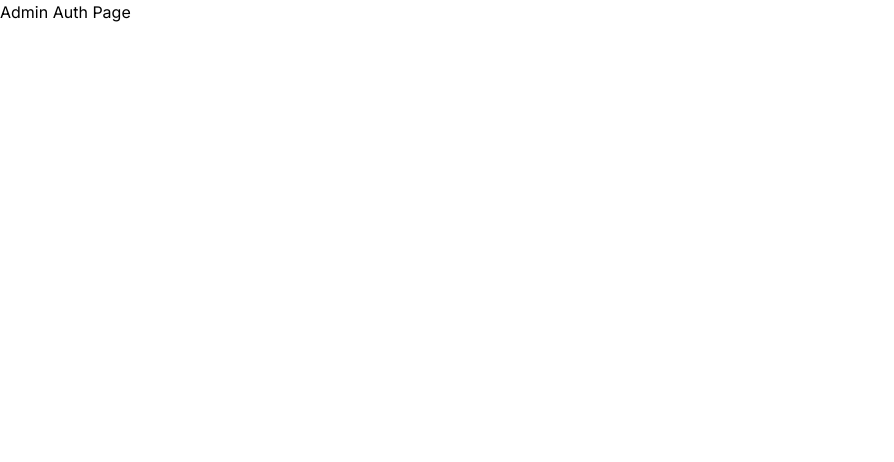
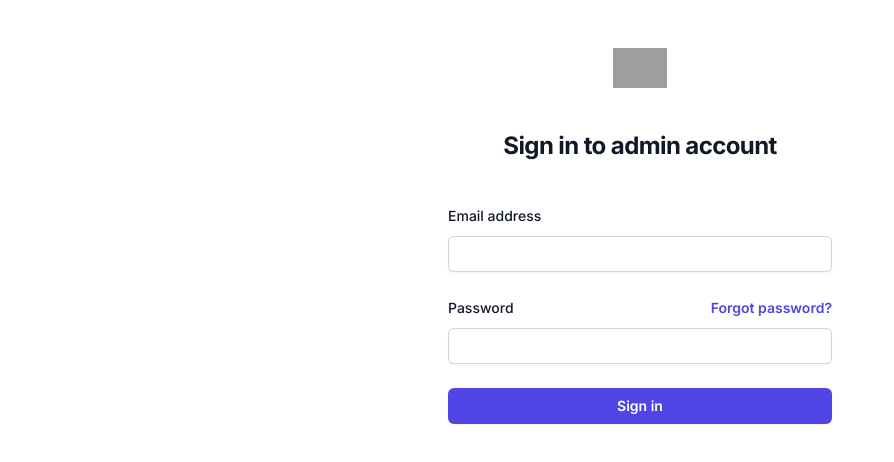
Before and after one commit to Sundayimohowo/flowell-frontend-test, a Next.js app: page /auth/admin in a window 1280 px wide. Shown: the top 462 px of the page, without its empty margins (0-894 px from the left). Built offline with nearby package versions, Linux system fonts and the light colour scheme; grey boxes are pictures that could not be loaded.

Commit message:
feat: admin can sign into their accounts

```diff
--- a/api/auth.api.ts
+++ b/api/auth.api.ts
@@ -23,6 +23,14 @@ export function loginApi(
   });
 }
 
+export function adminLoginApi(
+  payload: UserLoginPayloadType
+): Promise<{ data: { data: { token: string; user: UserType } } }> {
+  return axios.post("/auth/admin/login", payload, {
+    baseURL: `${baseApi.v1}`,
+  });
+}
+
 export function logoutApi(): Promise<{ data: UserType }> {
   return axios.get("/auth/logout", {
     baseURL: `${baseApi.v1}`,
--- a/app/auth/admin/page.tsx
+++ b/app/auth/admin/page.tsx
@@ -1,3 +1,201 @@
+"use client";
+
+import { useState } from "react";
+import { ZodError, z } from "zod";
+
+import { adminLoginApi } from "@/api/auth.api";
+import Toast from "@/components/Toast";
+import { LocalStorageKeys, updateStoreItem } from "@/utils/localstorage";
+
+type LoginFormType = {
+  email: string;
+  password: string;
+  role: string;
+};
+
+const userLoginSchema = z.object({
+  email: z.string().email("Invalid email"),
+  password: z.string().nonempty(),
+});
+
 export default function AdminAuth() {
-    return (<h1>Admin Auth Page</h1>)
+  const [isLoading, setIsLoading] = useState(false);
+
+  const [toastMessage, setToastMessage] = useState<{
+    message: string;
+    type: "success" | "error" | "info" | "";
+  }>({ message: "", type: "" });
+
+  const [form, setForm] = useState<LoginFormType>({
+    email: "",
+    password: "",
+    role: "admin",
+  });
+
+  const [errors, setErrors] = useState<LoginFormType>({
+    email: "",
+    password: "",
+    role: "",
+  });
+
+  const handleOnChange = (e: any) => {
+    setIsLoading(false);
+    setForm({ ...form, [e.target.name]: e.target.value });
+  };
+
+  const resetErrors = () =>
+    setErrors({
+      email: "",
+      password: "",
+      role: "",
+    });
+
+  const handleSubmit = (e: any) => {
+    e.preventDefault();
+
+    try {
+      resetErrors();
+      // validate login payload
+      userLoginSchema.parse(form);
+
+      setIsLoading(true);
+
+      adminLoginApi(form)
+        .then((res) => {
+          const payload = {
+            firstName: res?.data?.data?.user?.firstName,
+            lastName: res?.data?.data?.user?.lastName,
+            roles: res?.data?.data?.user?.roles,
+            email: res?.data?.data?.user?.email,
+            token: res?.data?.data?.token,
+          };
+          updateStoreItem(LocalStorageKeys.AUTH, payload);
+
+          setTimeout(() => {
+            // redirect to home page
+            window.location.assign("/");
+
+            setToastMessage({
+              message: "Login successful",
+              type: "success",
+            });
+          }, 3000);
+        })
+        .catch((error) => {
+          if (error instanceof ZodError) {
+            error.errors.forEach((issue) => {
+              setErrors({ ...errors, [issue.path[0]]: issue.message });
+            });
+          }
+          setToastMessage({
+            message:
+              error?.response?.data?.message || "Error occured during login",
+            type: "error",
+          });
+        })
+        .finally(() => {
+          setIsLoading(false);
+
+          setTimeout(() => {
+            setToastMessage({
+              message: "",
+              type: "",
+            });
+          }, 5000);
+        });
+    } catch (error: any) {}
+  };
+
+  return (
+    <div className="flex min-h-full flex-col justify-center px-6 py-12 lg:px-8">
+      {/* TOAST */}
+      {toastMessage.message && (
+        <Toast message={toastMessage.message} type={toastMessage.type} />
+      )}
+      <div className="sm:mx-auto sm:w-full sm:max-w-sm">
+        <img
+          className="mx-auto h-10 w-auto"
+          src="https://tailwindui.com/img/logos/mark.svg?color=indigo&shade=600"
+          alt="Your Company"
+        />
+        <h2 className="mt-10 text-center text-2xl font-bold leading-9 tracking-tight text-gray-900">
+          Sign in to admin account
+        </h2>
+      </div>
+
+      <div className="mt-10 sm:mx-auto sm:w-full sm:max-w-sm">
+        <form className="space-y-6" onSubmit={handleSubmit}>
+          <div>
+            <label
+              htmlFor="email"
+              className="block text-sm font-medium leading-6 text-gray-900"
+            >
+              Email address
+            </label>
+            <div className="mt-2">
+              <input
+                id="email"
+                name="email"
+                type="email"
+                autoComplete="email"
+                required
+                onChange={handleOnChange}
+                className="block w-full rounded-md border-0 p-2  py-1.5 text-gray-900 shadow-sm ring-1 ring-inset ring-gray-300 placeholder:text-gray-400 focus:ring-2 focus:ring-inset focus:ring-indigo-600 sm:text-sm sm:leading-6"
+              />
+              {errors["email"] ? (
+                <p className="mt-2 text-red-600 text-sm">
+                  {errors["email"] || "Email is required"}
+                </p>
+              ) : null}
+            </div>
+          </div>
+
+          <div>
+            <div className="flex items-center justify-between">
+              <label
+                htmlFor="password"
+                className="block text-sm font-medium leading-6 text-gray-900"
+              >
+                Password
+              </label>
+              <div className="text-sm">
+                <a
+                  href="#"
+                  className="font-semibold text-indigo-600 hover:text-indigo-500"
+                >
+                  Forgot password?
+                </a>
+              </div>
+            </div>
+            <div className="mt-2">
+              <input
+                id="password"
+                name="password"
+                type="password"
+                autoComplete="current-password"
+                required
+                onChange={handleOnChange}
+                className="block w-full rounded-md border-0 p-2  py-1.5 text-gray-900 shadow-sm ring-1 ring-inset ring-gray-300 placeholder:text-gray-400 focus:ring-2 focus:ring-inset focus:ring-indigo-600 sm:text-sm sm:leading-6"
+              />
+              {errors["password"] ? (
+                <p className="mt-2 text-red-600 text-sm">
+                  {errors["password"] || "Password is required"}
+                </p>
+              ) : null}
+            </div>
+          </div>
+
+          <div>
+            <button
+              type="submit"
+              disabled={isLoading}
+              className="flex w-full justify-center rounded-md bg-indigo-600 px-3p-2  py-1.5 text-sm font-semibold leading-6 text-white shadow-sm hover:bg-indigo-500 focus-visible:outline focus-visible:outline-2 focus-visible:outline-offset-2 focus-visible:outline-indigo-600"
+            >
+              {isLoading ? "Loading..." : "Sign in"}
+            </button>
+          </div>
+        </form>
+      </div>
+    </div>
+  );
 }
--- a/app/auth/login/page.tsx
+++ b/app/auth/login/page.tsx
@@ -17,7 +17,7 @@ const userLoginSchema = z.object({
   password: z.string().nonempty(),
 });
 
-export default function AdminAuth() {
+export default function Login() {
   const [isLoading, setIsLoading] = useState(false);
   const [toastMessage, setToastMessage] = useState<{
     message: string;
```
